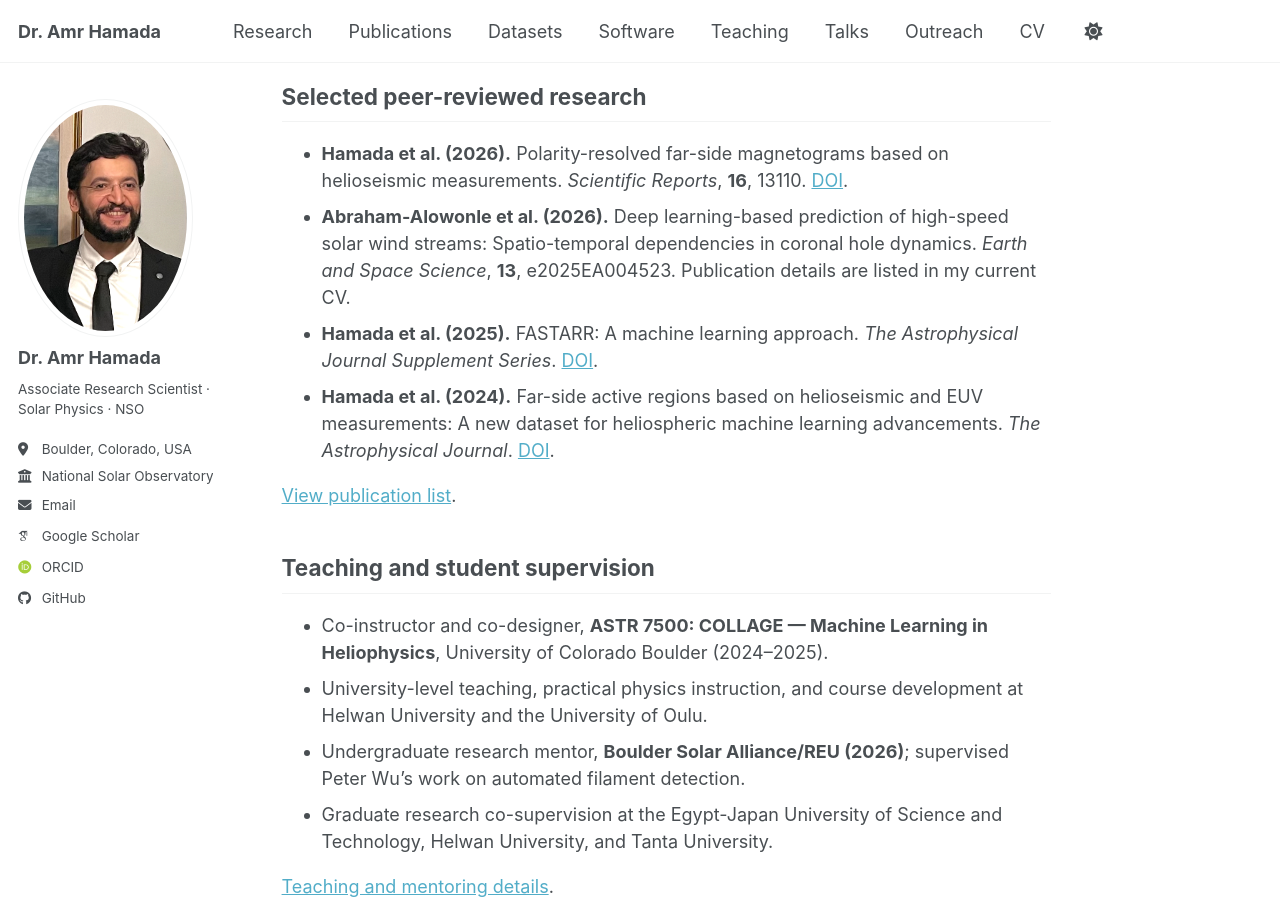
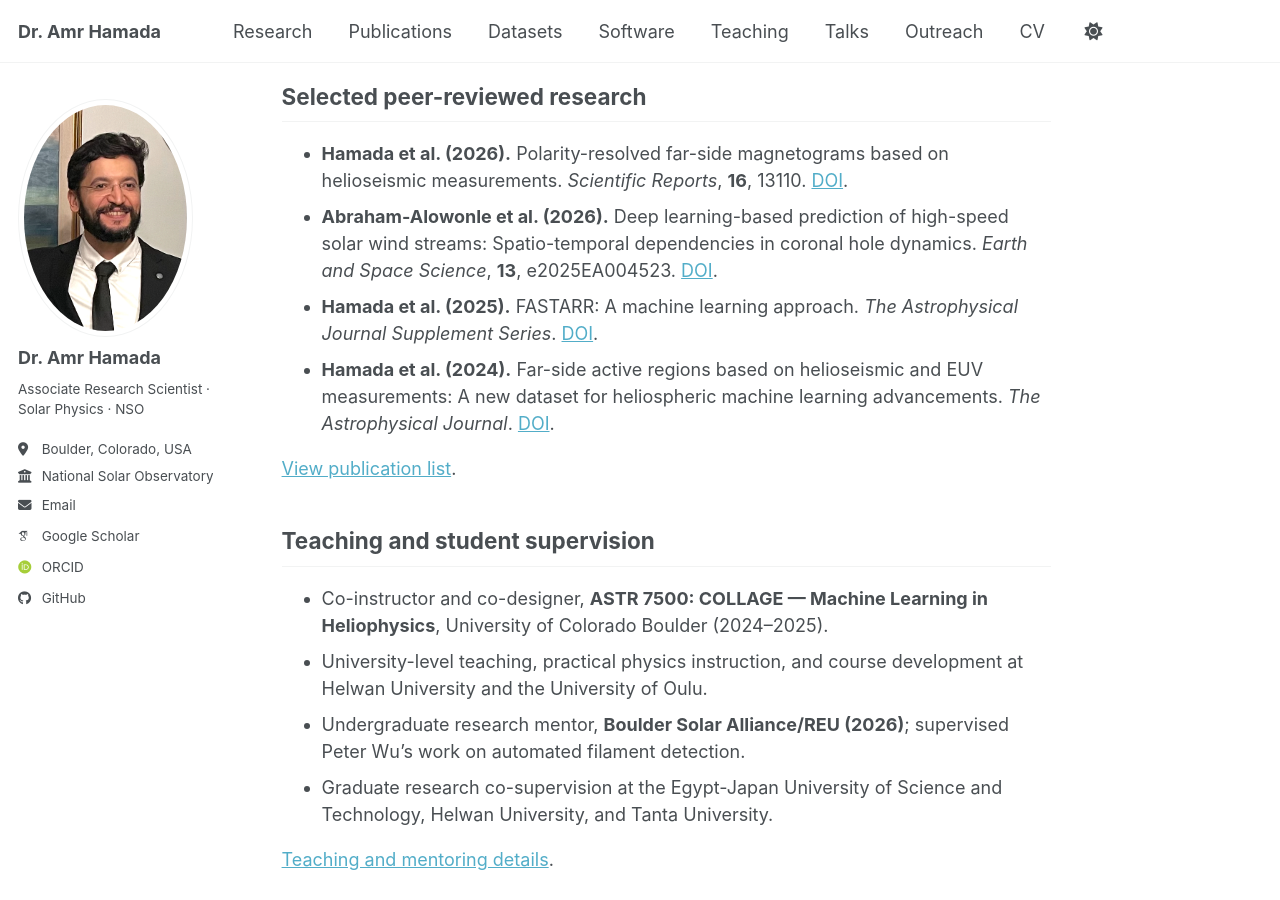
Before and after one commit to Amr1001Hamada/Amr1001Hamada.github.io, a Jekyll site: the page built from _pages/cv.md, in a window 1280 px wide and 900 px high, scrolled down 1006 px. Built offline with Jekyll 4.4.1, drawn with Linux system fonts in a browser that asks for light colours; some web fonts are replaced; a script bundle is joined from its source files by our own code; library files that are not in the unit come from our copies.

Commit message:
Verify publication DOI and correct scientific image attribution

```diff
--- a/_pages/cv.md
+++ b/_pages/cv.md
@@ -31,7 +31,7 @@
 ## Selected peer-reviewed research
 
 - **Hamada et al. (2026).** Polarity-resolved far-side magnetograms based on helioseismic measurements. *Scientific Reports*, **16**, 13110. [DOI](https://doi.org/10.1038/s41598-026-42917-x).
-- **Abraham-Alowonle et al. (2026).** Deep learning-based prediction of high-speed solar wind streams: Spatio-temporal dependencies in coronal hole dynamics. *Earth and Space Science*, **13**, e2025EA004523. Publication details are listed in my current CV.
+- **Abraham-Alowonle et al. (2026).** Deep learning-based prediction of high-speed solar wind streams: Spatio-temporal dependencies in coronal hole dynamics. *Earth and Space Science*, **13**, e2025EA004523. [DOI](https://doi.org/10.1029/2025EA004523).
 - **Hamada et al. (2025).** FASTARR: A machine learning approach. *The Astrophysical Journal Supplement Series*. [DOI](https://doi.org/10.3847/1538-4365/add893).
 - **Hamada et al. (2024).** Far-side active regions based on helioseismic and EUV measurements: A new dataset for heliospheric machine learning advancements. *The Astrophysical Journal*. [DOI](https://doi.org/10.3847/1538-4357/ad8636).
 
```
